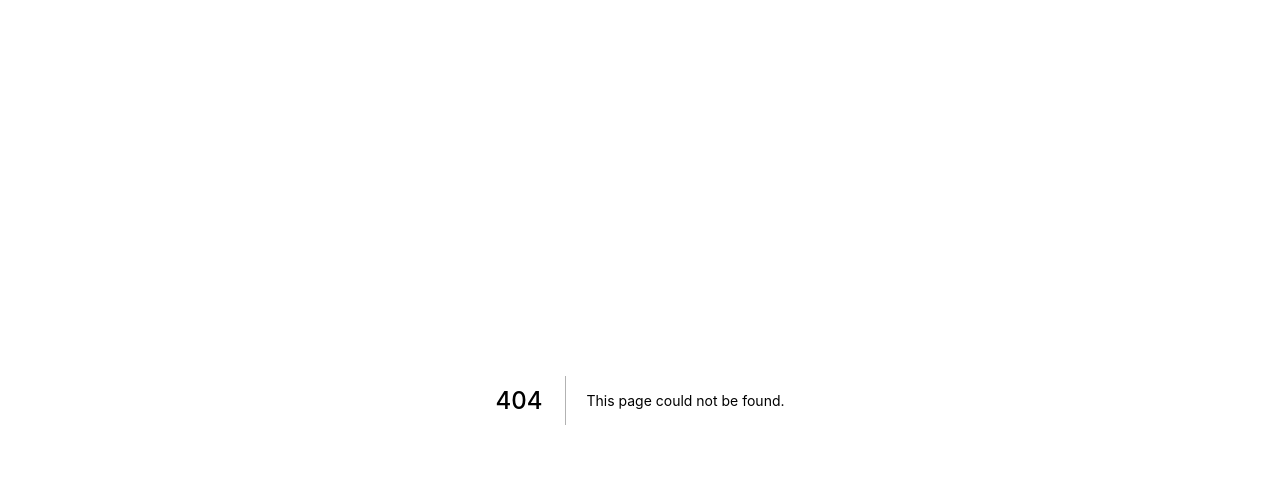
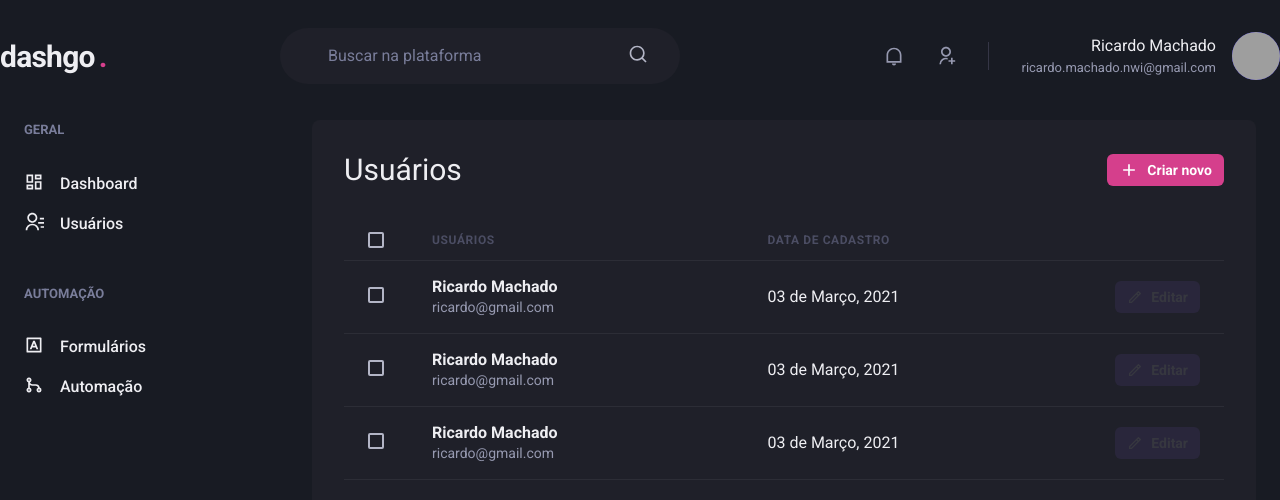
Before and after one commit to DrZanuff/dashgo-ignite, a Next.js app: page /users in a window 1280 px wide. Before the commit this address had no page. Shown: the top 500 px of the page. Built offline with nearby package versions, Linux system fonts and the light colour scheme; grey boxes are pictures that could not be loaded.

Commit message:
Adicioando página dos usuários

```diff
--- /dev/null
+++ b/src/pages/users/index.tsx
@@ -0,0 +1,126 @@
+import {
+    Box , Flex, Heading , Button , Icon , Text ,
+    Table , Thead , Tr , Th ,Checkbox , Tbody, Td
+} from '@chakra-ui/react';
+
+import { RiAddLine, RiPencilLine } from 'react-icons/ri';
+import { Header } from '../../components/Header';
+import { Sidebar } from '../../components/Sidebar';
+
+export default function Userlist() {
+
+    return(
+        <Box>
+            <Header />
+                <Flex w="100%" my="6" maxWidth={1480} mx="auto" px="6">
+                    <Sidebar />
+                    <Box flex="1" borderRadius={8} bg="gray.800" p="8" >
+                        <Flex mb="8" justify="space-between" align="center">
+                            <Heading size="lg" fontWeight="normal">Usuários</Heading>
+
+                            <Button
+                              as="a"
+                              size="sm"
+                              fontSize="sm"
+                              colorScheme="pink"
+                              leftIcon={<Icon as={RiAddLine} fontSize="20"/>}
+                            >
+                                Criar novo
+                            </Button>
+                        </Flex>
+
+                        <Table colorScheme="whiteAlpha">
+                            <Thead>
+                                <Tr>
+                                    <Th px="6" color="gray.300" width="8">
+                                        <Checkbox colorScheme="pink" />
+                                    </Th>
+                                    <Th>Usuários</Th>
+                                    <Th>Data de cadastro</Th>
+                                    <Th width="8"></Th>
+                                </Tr>
+                            </Thead>
+                            <Tbody>
+                                <Tr _hover={{opacity:0.8}}>
+                                    <Td px="6">
+                                        <Checkbox colorScheme="pink" />
+                                    </Td>
+                                    <Td>
+                                        <Box>
+                                            <Text fontWeight="bold">Ricardo Machado</Text>
+                                            <Text fontSize="sm" color="gray.300">ricardo@gmail.com</Text>
+                                        </Box>
+                                    </Td>
+                                    <Td>
+                                        03 de Março, 2021
+                                    </Td>
+                                    <Td>
+                                        <Button
+                                            opacity={0.1}
+                                            _hover={{opacity:1.0}}
+                                            as="a"
+                                            size="sm"
+                                            fontSize="sm"
+                                            colorScheme="purple"
+                                            leftIcon={<Icon as={RiPencilLine} fontSize="16" />}
+                                        >Editar</Button>
+                                    </Td>
+                                </Tr>
+                                <Tr _hover={{opacity:0.8}}>
+                                    <Td px="6">
+                                        <Checkbox colorScheme="pink" />
+                                    </Td>
+                                    <Td>
+                                        <Box>
+                                            <Text fontWeight="bold">Ricardo Machado</Text>
+                                            <Text fontSize="sm" color="gray.300">ricardo@gmail.com</Text>
+                                        </Box>
+                                    </Td>
+                                    <Td>
+                                        03 de Março, 2021
+                                    </Td>
+                                    <Td>
+                                        <Button
+                                            opacity={0.1}
+                                            _hover={{opacity:1.0}}
+                                            as="a"
+                                            size="sm"
+                                            fontSize="sm"
+                                            colorScheme="purple"
+                                            leftIcon={<Icon as={RiPencilLine} fontSize="16" />}
+                                        >Editar</Button>
+                                    </Td>
+                                </Tr>
+                                <Tr _hover={{opacity:0.8}}>
+                                    <Td px="6">
+                                        <Checkbox colorScheme="pink" />
+                                    </Td>
+                                    <Td>
+                                        <Box>
+                                            <Text fontWeight="bold">Ricardo Machado</Text>
+                                            <Text fontSize="sm" color="gray.300">ricardo@gmail.com</Text>
+                                        </Box>
+                                    </Td>
+                                    <Td>
+                                        03 de Março, 2021
+                                    </Td>
+                                    <Td>
+                                        <Button
+                                            opacity={0.1}
+                                            _hover={{opacity:1.0}}
+                                            as="a"
+                                            size="sm"
+                                            fontSize="sm"
+                                            colorScheme="purple"
+                                            leftIcon={<Icon as={RiPencilLine} fontSize="16" />}
+                                        >Editar</Button>
+                                    </Td>
+                                </Tr>
+                            </Tbody>
+                        </Table>
+                    </Box>
+                </Flex>
+
+        </Box>
+    )
+}
```
Also changed, not shown: src/pages/dashboard.tsx (+51 -4 lines).
